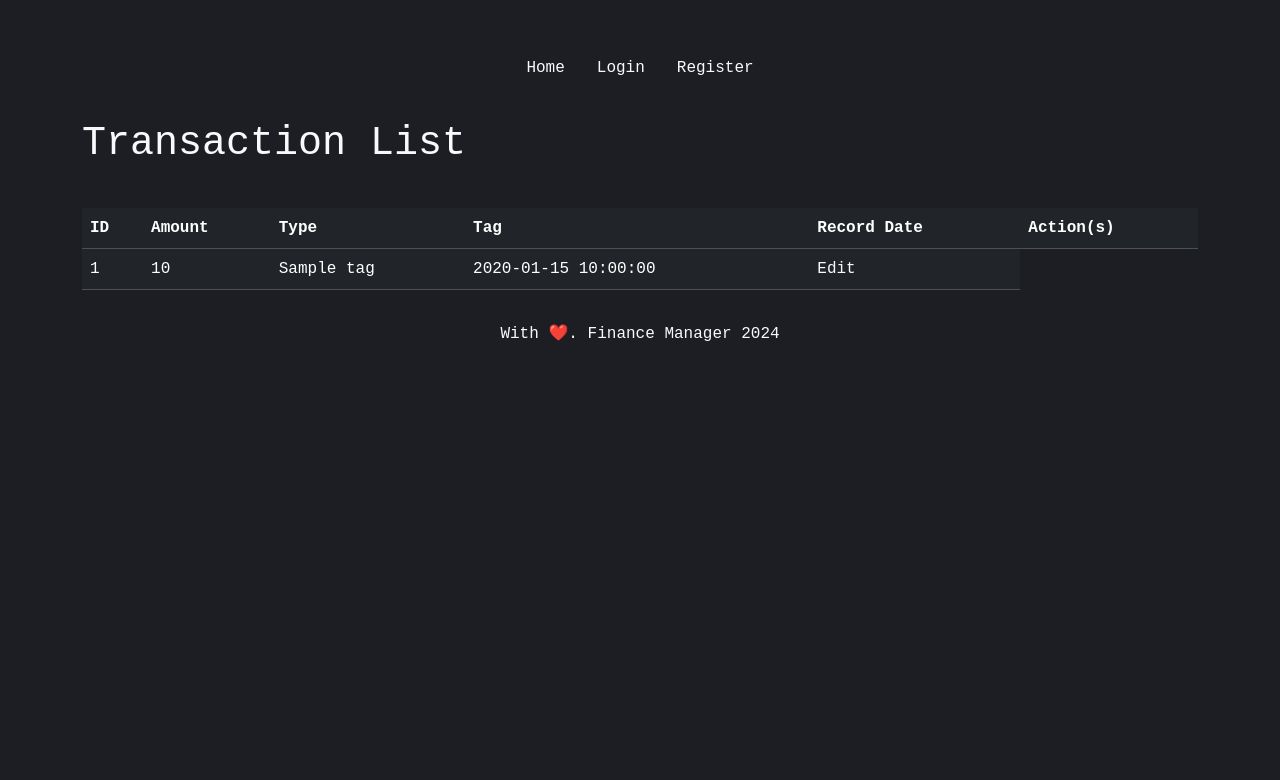
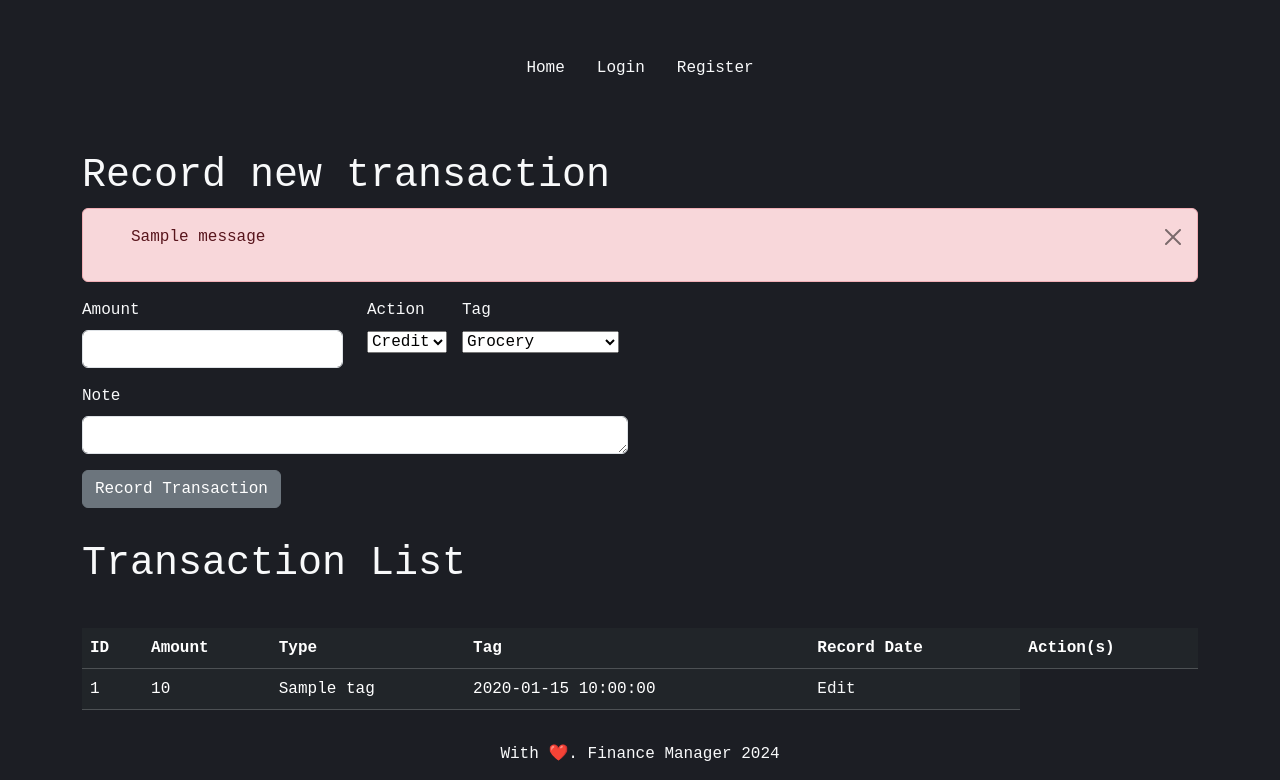
Before and after one commit to fodare/Boris, a Flask app: page / in a window 1280 px wide. Shown: the top 780 px of the page. Run offline with Flask 3, Linux system fonts and the light colour scheme; one stand-in notice (Sample message) is shown; a database or web service that is not in the repository returns one stand-in record (values such as "Sample title"); data that the repository does not hold is empty.

Commit message:
Add form to submit new transaction record.

```diff
--- a/frontend/templates/index.html
+++ b/frontend/templates/index.html
@@ -1,6 +1,86 @@
 {% extends "basetemplate.html" %} {% block title %} Transactions {% endblock %}
 {% block content %}
 <div class="transactionview">
+   <div class="recordtransaction">
+      <h1>Record new transaction</h1>
+      {% with messages = get_flashed_messages(category_filter=["error"]) %} {%
+      if messages %}
+      <div class="alert alert-danger alert-dismissible fade show" role="alert">
+         <ul>
+            {%- for msg in messages %}
+            <p>{{ msg }}</p>
+            {% endfor -%}
+         </ul>
+         <button
+            type="button"
+            class="btn-close"
+            data-bs-dismiss="alert"
+            aria-label="Close"
+         ></button>
+      </div>
+      {% endif %} {% endwith %}
+      <form action="{{ url_for('home_page')}}" method="post">
+         <div class="mb-3">
+            <div class="row">
+               <div class="col-lg-3">
+                  <label for="amount" class="form-label">Amount</label>
+                  <input
+                     type="number"
+                     name="amount"
+                     id="amount"
+                     class="form-control"
+                     min="0"
+                  />
+               </div>
+               <div class="col-lg-1">
+                  <label for="type" class="form-label">Action</label>
+                  <select name="type" id="type">
+                     <option value="Credit">Credit</option>
+                     <option value="Debit">Debit</option>
+                  </select>
+               </div>
+               <div class="col-lg-1">
+                  <label for="tag" class="form-label">Tag</label>
+                  <select name="tag" id="tag">
+                     <option value="Grocery">Grocery</option>
+                     <option value="EatingOut">EatingOut</option>
+                     <option value="Rent">Rent</option>
+                     <option value="Electricity">Electricity</option>
+                     <option value="Radio">Radio</option>
+                     <option value="Internet">Internet</option>
+                     <option value="Phone">Phone</option>
+                     <option value="Extra">Extra</option>
+                     <option value="Transportation">Transportation</option>
+                     <option value="Books">Books</option>
+                     <option value="onlineCourse">onlineCourse</option>
+                     <option value="Medication">Medication</option>
+                     <option value="Insurance">Insurance</option>
+                     <option value="Savings">Savings</option>
+                     <option value="Charity">Charity</option>
+                     <option value="Loan">Loan</option>
+                  </select>
+               </div>
+            </div>
+         </div>
+         <div class="row transactionnote">
+            <div class="col-lg-6">
+               <label for="note" class="form-label">Note</label>
+               <textarea
+                  class="form-control"
+                  id="note"
+                  rows="1"
+                  name="note"
+                  maxlength="120"
+               ></textarea>
+            </div>
+         </div>
+         <input
+            type="submit"
+            class="btn btn-secondary"
+            value="Record Transaction"
+         />
+      </form>
+   </div>
    <h1>Transaction List</h1>
    <div class="transactiontable">
       <table class="table table-dark table-hover">
```
